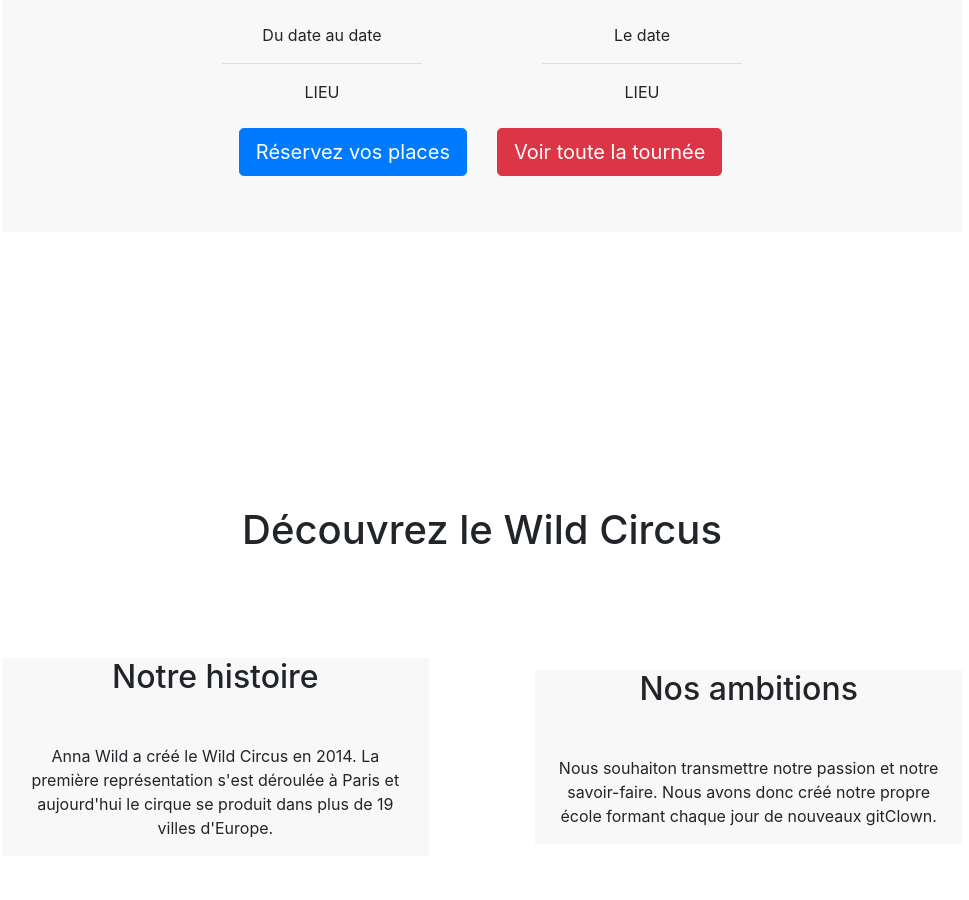
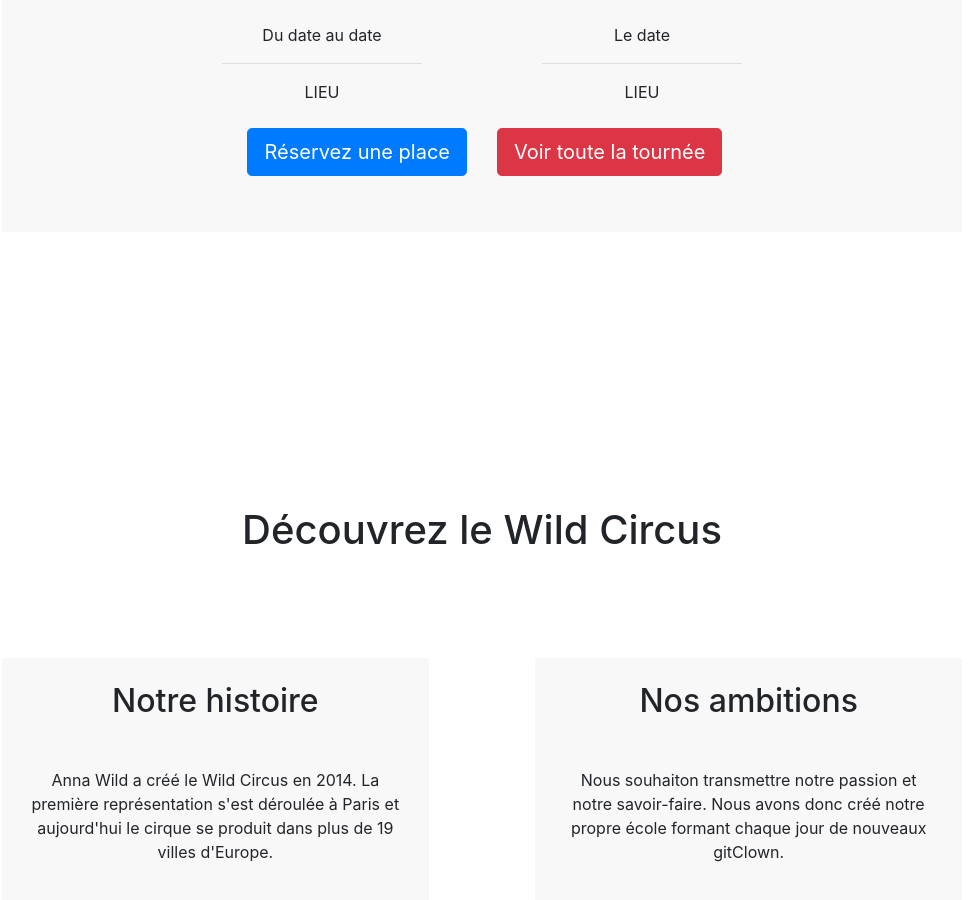
Before and after one commit to angelique-w/wild-circus-front, a React (Create React App) app: page / in a window 1280 px wide. Shown: the part 1190-2090 px from the top of the page, without its empty margins (158-1127 px from the left). Built offline with nearby package versions, Linux system fonts and the light colour scheme.

Commit message:
added padding in about section

```diff
--- a/src/HomePage/AboutUs.jsx
+++ b/src/HomePage/AboutUs.jsx
@@ -20,6 +20,7 @@ function AboutUs() {
                     xs={12}
                     lg={{ size: 4 }}
                     style={{ backgroundColor: "rgb(242, 242, 242, 0.5)" }}
+                    className="p-4"
                 >
                     <h2 className=" text-center mb-5">Notre histoire</h2>
                     <p className=" text-center">
@@ -32,6 +33,7 @@ function AboutUs() {
                     xs={12}
                     lg={{ size: 4, offset: 1 }}
                     style={{ backgroundColor: "rgb(242, 242, 242, 0.5)" }}
+                    className="p-4"
                 >
                     <h2 className=" text-center mb-5">Nos ambitions</h2>
                     <p className=" text-center">
--- a/src/HomePage/ProchaineRepresentation.jsx
+++ b/src/HomePage/ProchaineRepresentation.jsx
@@ -40,7 +40,7 @@ function ProchaineRepresentation() {
                 <Col xs={12} lg={{ size: 4 }}>
                     <div className="text-lg-right text-center my-2">
                         <Button color="primary" size="lg">
-                            Réservez vos places
+                            Réservez une place
                         </Button>
                     </div>
                 </Col>
--- a/src/Layout/Header.jsx
+++ b/src/Layout/Header.jsx
@@ -28,13 +28,13 @@ function Header() {
                 <Collapse isOpen={isOpen} navbar>
                     <Nav className="ml-auto" navbar>
                         <NavItem className="mx-4">
-                            <NavLink href="#accueil">Le cirque</NavLink>
+                            <NavLink href="/#accueil">Le cirque</NavLink>
                         </NavItem>
                         <NavItem className="mx-4">
                             <NavLink href="">Tournée</NavLink>
                         </NavItem>
                         <NavItem className="mx-4">
-                            <NavLink href="">Contact</NavLink>
+                            <NavLink href="/contact">Contact</NavLink>
                         </NavItem>
                     </Nav>
                 </Collapse>
```
